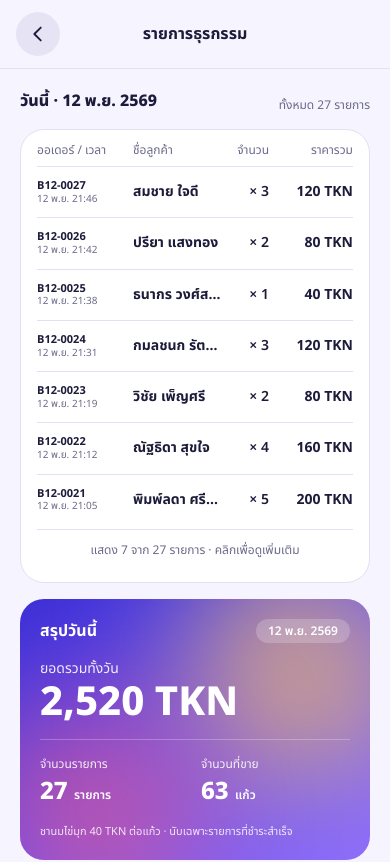
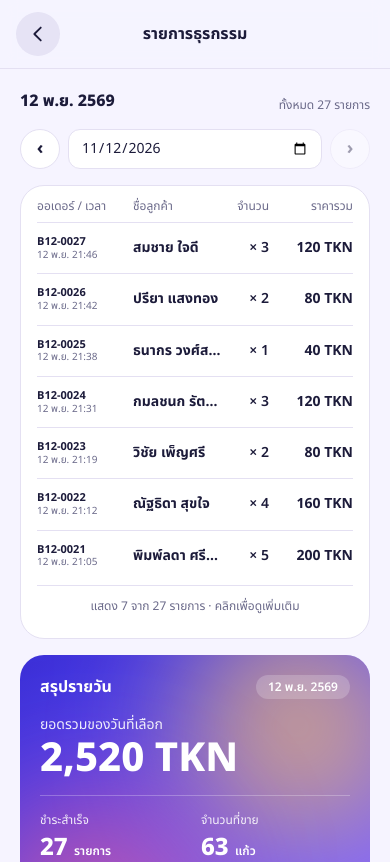
Before and after one commit to waraponlee-dotcom/merchant-app, a Next.js app: page /dashboard/all in a window 390 px wide. Shown: the top 862 px of the page. Built offline with nearby package versions, Linux system fonts and the light colour scheme; no server answers.

Commit message:
feat: enhance transaction filtering and date selection in dashboard

```diff
--- a/app/dashboard/all/page.tsx
+++ b/app/dashboard/all/page.tsx
@@ -1,7 +1,7 @@
 "use client";
 import { useState } from "react";
 import { BackHeader, Hero, LoadingScreen, StatusBadge } from "@/components/ui";
-import { fmtDate, fmtFullDate, fmtNum, fmtTime } from "@/lib/format";
+import { dayKey, fmtDate, fmtFullDate, fmtNum, fmtTime, toDate } from "@/lib/format";
 import { summarize, useStore } from "@/lib/store";
 
 const PAGE = 7; // rows shown first, then +10 per tap
@@ -9,27 +9,56 @@ const PAGE = 7; // rows shown first, then +10 per tap
 export default function AllTransactionsPage() {
   const s = useStore();
   const [shown, setShown] = useState(PAGE);
+  const [selectedDay, setSelectedDay] = useState(() => dayKey(new Date()));
   if (!s) return <LoadingScreen />;
   const { product: pr, tokenSymbol: tkn } = s.config;
+  const todayKey = dayKey(new Date());
   const sum = summarize(s);
-  const list = sum.todayList;
+  const list = s.txs.filter((tx) => dayKey(tx.at) === selectedDay);
   const rows = list.slice(0, shown);
+  const daySummary = sum.report.find((day) => day.key === selectedDay);
+  const successfulCount = list.filter((tx) => tx.status === "success").length;
+  const otherCount = list.length - successfulCount;
   const cols = "grid grid-cols-[5.5rem_minmax(0,1fr)_2.5rem_4.75rem] items-center gap-2";
+  const moveDay = (delta: number) => {
+    const date = toDate(selectedDay);
+    date.setDate(date.getDate() + delta);
+    const nextDay = dayKey(date);
+    setSelectedDay(nextDay > todayKey ? todayKey : nextDay);
+    setShown(PAGE);
+  };
+  const selectDay = (date: string) => {
+    setSelectedDay(date || todayKey);
+    setShown(PAGE);
+  };
 
   return (
     <main className="min-h-dvh safe-bottom">
       <BackHeader title="รายการธุรกรรม" fallbackHref="/" />
       <div className="space-y-4 px-5 pt-5">
-        <div className="flex items-end justify-between">
-          <h2 className="text-base font-extrabold">วันนี้ · {fmtFullDate(new Date())}</h2>
+        <div className="flex items-end justify-between gap-2">
+          <h2 className="text-base font-extrabold">{fmtFullDate(toDate(selectedDay))}</h2>
           <span className="text-xs text-muted">ทั้งหมด {fmtNum(list.length)} รายการ</span>
+        </div>
+
+        <div className="flex items-center gap-2">
+          <button type="button" onClick={() => moveDay(-1)} aria-label="วันก่อนหน้า"
+            className="grid h-10 w-10 shrink-0 place-items-center rounded-full border border-line bg-white text-lg font-bold transition active:scale-95">‹</button>
+          <input type="date" value={selectedDay} max={todayKey} onChange={(event) => selectDay(event.currentTarget.value)}
+            aria-label="เลือกวันที่ดูย้อนหลัง" className="h-10 min-w-0 flex-1 rounded-xl border border-line bg-white px-3 text-sm" />
+          <button type="button" onClick={() => moveDay(1)} disabled={selectedDay >= todayKey} aria-label="วันถัดไป"
+            className="grid h-10 w-10 shrink-0 place-items-center rounded-full border border-line bg-white text-lg font-bold transition active:scale-95 disabled:opacity-40">›</button>
+          {selectedDay !== todayKey && (
+            <button type="button" onClick={() => selectDay(todayKey)}
+              className="shrink-0 rounded-xl bg-ink px-3 py-2.5 text-xs font-bold text-white transition active:scale-95">วันนี้</button>
+          )}
         </div>
 
         <div className="rounded-3xl border border-line bg-white px-4 pb-3 pt-3 text-sm">
           <div className={`${cols} border-b border-line pb-2 text-xs text-muted`}>
             <span>ออเดอร์ / เวลา</span><span>ชื่อลูกค้า</span><span className="text-right">จำนวน</span><span className="text-right">ราคารวม</span>
           </div>
-          {rows.length === 0 && <p className="py-8 text-center text-xs text-muted">วันนี้ยังไม่มีรายการ</p>}
+          {rows.length === 0 && <p className="py-8 text-center text-xs text-muted">วันที่เลือกไม่มีรายการย่อยในเครื่องนี้ ยอดรวมด้านล่างอาจมาจากข้อมูลสรุปของ Super Admin</p>}
           <ul>
             {rows.map((t) => (
               <li key={t.id} className={`${cols} border-b border-line py-3 last:border-0`}>
@@ -57,22 +86,23 @@ export default function AllTransactionsPage() {
 
         <Hero className="rounded-3xl p-5">
           <div className="flex items-start justify-between">
-            <h2 className="text-base font-bold">สรุปวันนี้</h2>
-            <span className="rounded-full bg-white/20 px-3 py-1 text-xs font-semibold">{fmtFullDate(new Date())}</span>
+            <h2 className="text-base font-bold">สรุปรายวัน</h2>
+            <span className="rounded-full bg-white/20 px-3 py-1 text-xs font-semibold">{fmtFullDate(toDate(selectedDay))}</span>
           </div>
-          <p className="mt-4 text-sm opacity-90">ยอดรวมทั้งวัน</p>
-          <p className="mt-1 text-[40px] font-extrabold leading-none">{fmtNum(sum.todayTokens)} {tkn}</p>
+          <p className="mt-4 text-sm opacity-90">ยอดรวมของวันที่เลือก</p>
+          <p className="mt-1 text-[40px] font-extrabold leading-none">{fmtNum(daySummary?.tokens ?? 0)} {tkn}</p>
           <div className="mt-4 grid grid-cols-2 gap-3 border-t border-white/25 pt-4">
             <div>
-              <p className="text-xs opacity-90">จำนวนรายการ</p>
-              <p className="mt-1 text-2xl font-extrabold">{fmtNum(sum.todayCount)} <span className="text-xs font-semibold">รายการ</span></p>
+              <p className="text-xs opacity-90">ชำระสำเร็จ</p>
+              <p className="mt-1 text-2xl font-extrabold">{fmtNum(successfulCount)} <span className="text-xs font-semibold">รายการ</span></p>
             </div>
             <div>
               <p className="text-xs opacity-90">จำนวนที่ขาย</p>
-              <p className="mt-1 text-2xl font-extrabold">{fmtNum(sum.todayQty)} <span className="text-xs font-semibold">{pr.unit}</span></p>
+              <p className="mt-1 text-2xl font-extrabold">{fmtNum(daySummary?.qty ?? 0)} <span className="text-xs font-semibold">{pr.unit}</span></p>
             </div>
           </div>
-          <p className="mt-4 text-[11px] opacity-85">{pr.name} {pr.unitPrice} {tkn} ต่อ{pr.unit} · นับเฉพาะรายการที่ชำระสำเร็จ</p>
+          <p className="mt-3 text-xs opacity-90">รายการอื่นที่ยังไม่สำเร็จ/รอยืนยัน: {fmtNum(otherCount)}</p>
+          <p className="mt-3 text-[11px] opacity-85">{pr.name} {pr.unitPrice} {tkn} ต่อ{pr.unit} · ยอดรวมคิดจากรายการสำเร็จและยอดรายวันที่นำเข้าจาก Super Admin</p>
         </Hero>
       </div>
     </main>
--- a/app/dashboard/detail/page.tsx
+++ b/app/dashboard/detail/page.tsx
@@ -19,7 +19,7 @@ export default function DashboardDetailPage() {
       <div className="space-y-3 px-5 pt-5">
         <div className="flex items-end justify-between">
           <h2 className="text-base font-extrabold">รายการล่าสุด</h2>
-          <Link href="/dashboard/all" className="py-1 text-sm font-semibold text-brand">ดูทั้งหมด</Link>
+          <Link href="/dashboard/all" className="py-1 text-sm font-semibold text-brand">ดูย้อนหลัง</Link>
         </div>
         <div className="rounded-3xl border border-line bg-white px-4 pb-1 pt-3 text-sm">
           <div className={`${cols} border-b border-line pb-2 text-xs text-muted`}>
--- a/app/layout.tsx
+++ b/app/layout.tsx
@@ -2,7 +2,6 @@ import type { Metadata, Viewport } from "next";
 import type { ReactNode } from "react";
 import { Noto_Sans_Thai } from "next/font/google";
 import ConfigSync from "@/components/ConfigSync";
-import TabletNav from "@/components/TabletNav";
 import "./globals.css";
 
 const thai = Noto_Sans_Thai({
@@ -33,8 +32,7 @@ export default function RootLayout({ children }: Readonly<{ children: ReactNode
         {/* overflow-x-clip (not hidden) so sticky headers keep working */}
         <div className="relative min-h-dvh w-full overflow-x-clip bg-canvas">
           <ConfigSync />
-          <TabletNav />
-          <div className="min-h-dvh md:pl-[88px] lg:pl-[224px]">{children}</div>
+          <div className="mx-auto min-h-dvh w-full max-w-[430px]">{children}</div>
         </div>
       </body>
     </html>
--- a/components/BottomNav.tsx
+++ b/components/BottomNav.tsx
@@ -14,7 +14,7 @@ const items = [
 export default function BottomNav() {
   const path = usePathname();
   return (
-    <nav className="fixed inset-x-0 bottom-0 z-20 mx-auto w-full max-w-[430px] px-4 pb-[max(1rem,env(safe-area-inset-bottom))] md:hidden" aria-label="เมนูหลัก">
+    <nav className="fixed inset-x-0 bottom-0 z-20 mx-auto w-full max-w-[430px] px-4 pb-[max(1rem,env(safe-area-inset-bottom))]" aria-label="เมนูหลัก">
       <ul className="flex items-center justify-around rounded-[26px] bg-ink/95 p-2 text-white shadow-xl backdrop-blur">
         {items.map((it) => {
           const active = it.href === "/" ? path === "/" : path.startsWith(it.href);
```
Also changed, not shown: app/dashboard/page.tsx (+9 -8 lines), app/page.tsx (+8 -8 lines), components/TabletNav.tsx (deleted, +0 -46 lines).
